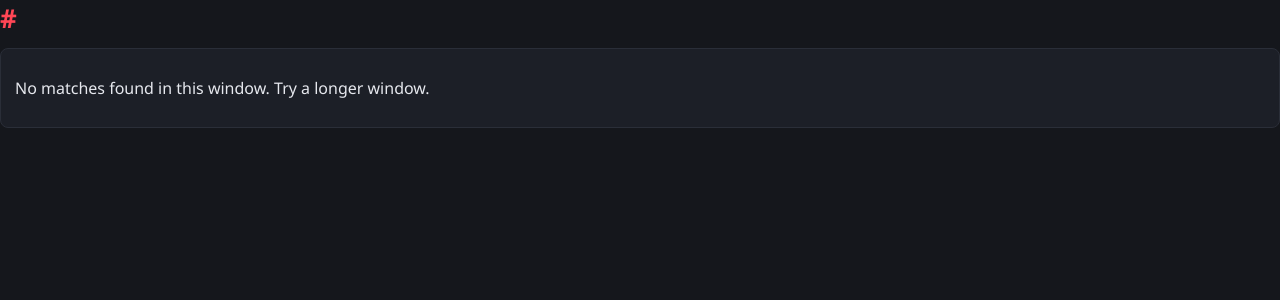
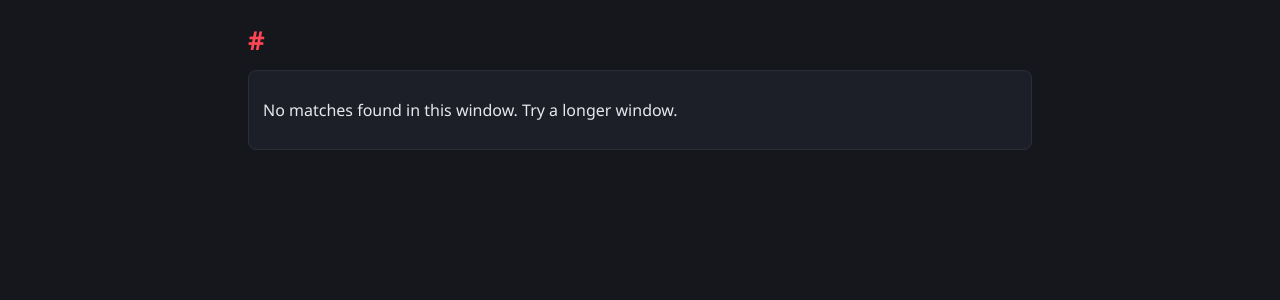
Before and after one commit to SurajBhari/valo-stats, a Flask app: template templates/report.html in a window 1280 px wide. Shown: the top 300 px of the page. Run offline with Flask 3, Linux system fonts and the light colour scheme; the template is opened without the code that fills it, so the values that code supplies are empty.

Commit message:
fix: center report content (max-width page wrapper)

```diff
--- a/templates/report.html
+++ b/templates/report.html
@@ -3,6 +3,7 @@
   @page { size: A4; margin: 1.2cm; background: #15171c; }
   * { box-sizing: border-box; }
   body { font-family: "Segoe UI", Arial, sans-serif; color: #e6e8ee; background: #15171c; margin: 0; }
+  .page { max-width: 820px; margin: 0 auto; padding: 22px 18px 48px; }
   h1 { margin: 0; font-size: 26px; letter-spacing: 0.5px; }
   h2 { font-size: 15px; text-transform: uppercase; letter-spacing: 1.5px;
        color: #ff4655; border-bottom: 1px solid #2a2e38; padding-bottom: 4px;
@@ -60,6 +61,7 @@
   .combat .cv { display: block; font-size: 20px; font-weight: 700; color: #fff; }
   .combat .cl { font-size: 9px; text-transform: uppercase; letter-spacing: 1px; color: #8a90a2; }
 </style></head><body>
+  <div class="page">
 
   {% if player.card_img %}
   <div class="hero">
@@ -202,4 +204,5 @@
   </table>
 
   {% endif %}
+  </div>
 </body></html>
```
